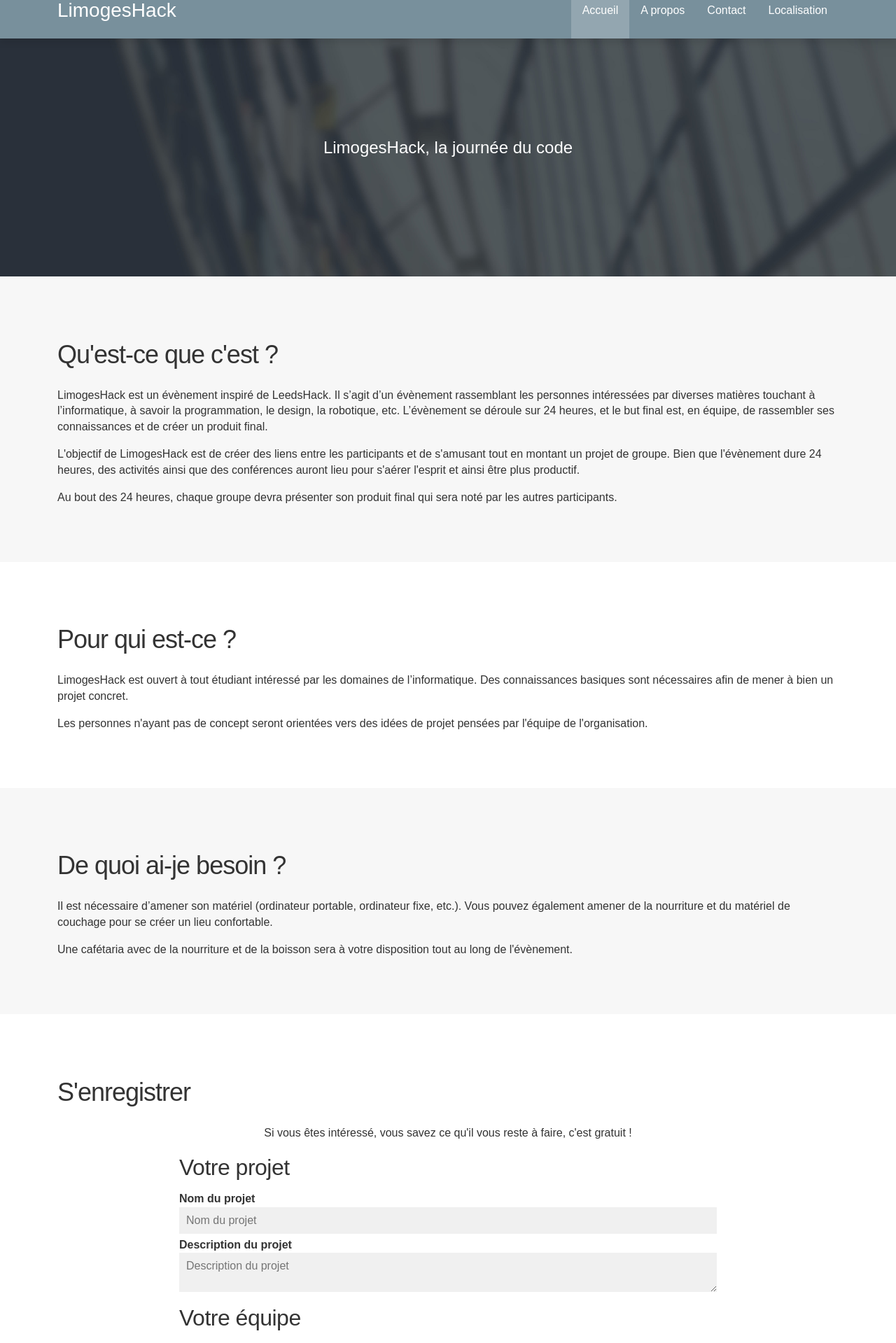
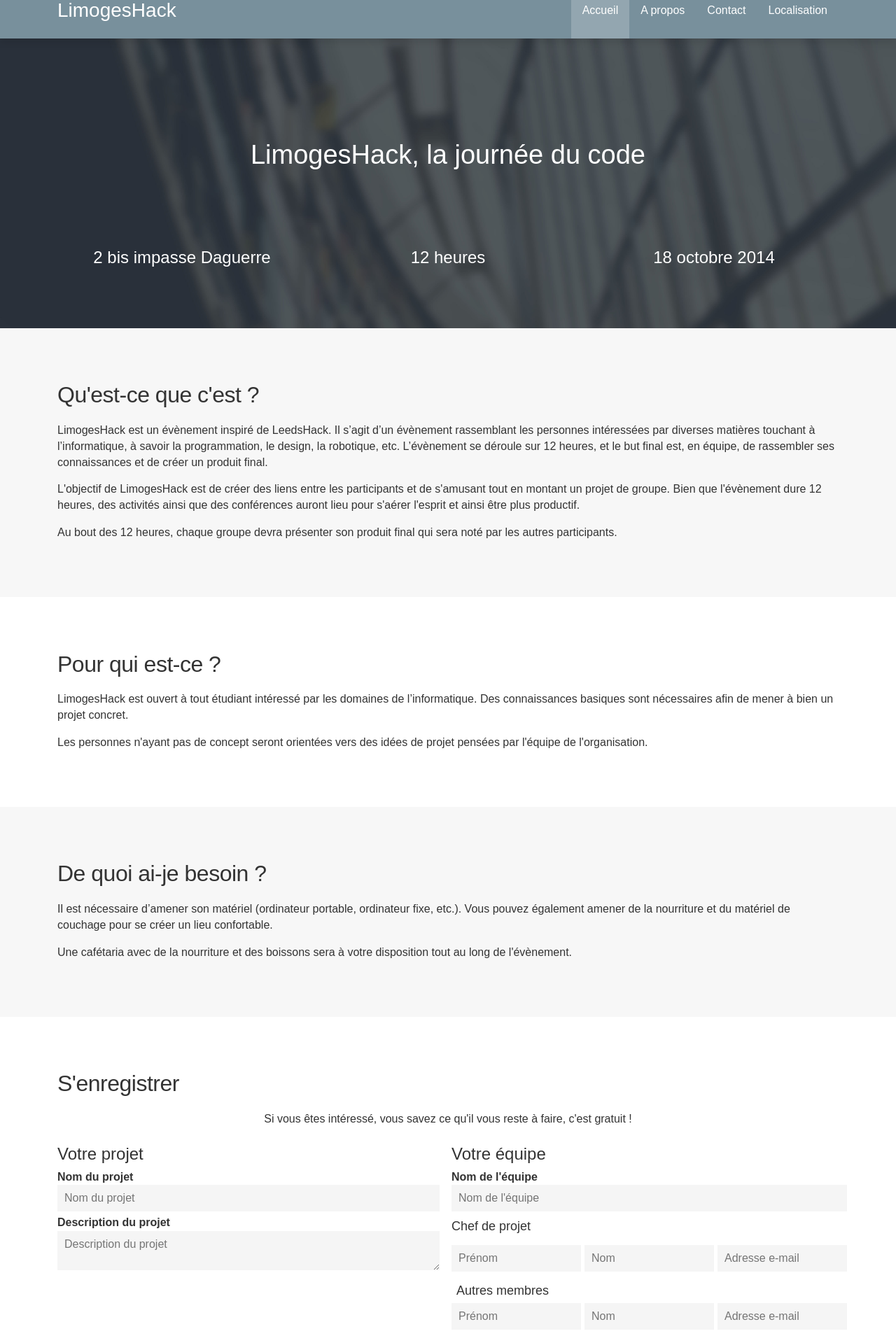
Before and after one commit to simoncourtin/LimogesHack, a PHP site: page / in a window 1280 px wide. Shown: the part 25-1944 px from the top of the page at 70% size. Run offline with PHP 8.4, Linux system fonts and the light colour scheme; some libraries are stand-ins or nearby versions.

Commit message:
Ajout des informations définitives de l'évènement

```diff
--- a/css/style.css
+++ b/css/style.css
@@ -139,7 +139,6 @@ h4 {
 h1 {
     margin: 0.6em 0;
     font-size: 36px;
-    letter-spacing: -1px;
 }
 
 h2 {
@@ -446,6 +445,15 @@ a.button.grey,
     padding-left: 12px;
 }
 
+.no-gutter [class*="col-"]{
+    padding-right: 0;
+    padding-left: 5px;
+}
+
+.col-1 {
+    width: 100%;
+}
+
 .col-2 {
     width: 50%;
 }
@@ -464,10 +472,15 @@ a.button.grey,
 
 /* Columns for small screens */
 
-@media all and (max-width:640px) {
+@media all and (max-width:768px) {
     .col-2 {
         clear: both;
         width: 100%;
+    }
+
+    .no-gutter [class*="col-"]{
+        padding-right: 12px;
+        padding-left: 12px;
     }
 }
 
@@ -504,7 +517,7 @@ a.button.grey,
 form {
     width: 100%;
     margin: 0 auto;
-    max-width: 768px;
+    /* max-width: 768px; */
     text-align: center;
 }
 
@@ -578,13 +591,13 @@ select {
     padding: 10px;
     border: none;
     outline: none;
-    background-color: #f0f0f0;
+    background-color: #f5f5f5;
 }
 
 input[type="text"]:focus,
 input[type="email"]:focus,
 textarea:focus {
-    background-color: #e7e7e7;
+    background-color: #eee;
 }
 
 button[type="submit"],
@@ -766,9 +779,18 @@ table {
 }
 
 .content-feature {
+    min-height: 360px;
+    line-height: 264px;
     background-color: #90a4ae;
     background-image: url(../img/feature.jpg);
     background-size: cover;
+}
+
+.v-center {
+    display: inline-block;
+    line-height: normal;
+    width: 100%;
+    vertical-align: middle;
 }
 
 .container {
@@ -1136,8 +1158,3 @@ textareaa {
 .h-500 {
     min-height: 500px;
 }
-
-.h-200 {
-    min-height: 200px;
-    line-height: 200px;
-}
--- a/includes/ajouterEquipe.inc.php
+++ b/includes/ajouterEquipe.inc.php
@@ -1,10 +1,11 @@
 <?php
 session_start();
 $_SESSION['erreurInscription']=0;
+
 //test si les champs concernant le projet et le nom de l'équipe ont bienété remplis
-if(!isset($_POST['titre']) and !isset($_POST['projet'])and !isset($_POST['equipe']))
+if(!isset($_POST['titre']) AND !isset($_POST['projet']) AND !isset($_POST['equipe']))
 {
-	header('location:index.php');
+	header('location: home');
 }
 
 //connexion base de données
--- a/includes/footer.inc.php
+++ b/includes/footer.inc.php
@@ -7,7 +7,7 @@
                                 &copy; 2014 - LimogesHack
                             </p>
                             <p>
-                                2 Impasse Daguerre<br>
+                                2 bis Impasse Daguerre<br>
                                 87100 Limoges<br>
                                 France
                             </p>
--- a/index.php
+++ b/index.php
@@ -23,59 +23,72 @@
                     </nav>
                 </div>
             </header>
-            <div class="content content-feature text-white bg-fixed">
+            <div class="content content-feature text-white bg-fixed fadeIn">
                 <div class="container">
                     <section>
-                        <p class="lead text-center h-200">
+                        <h1 class="huge text-center v-center">
                             LimogesHack, la journée du code
-                        </p>
+                        </h1>
+                        <div class="row text-center lead">
+                            <div class="col-3">2 bis impasse Daguerre</div>
+                            <div class="col-3">12 heures</div>
+                            <div class="col-3">18 octobre 2014</div>
+                        </div>
                     </section>
                 </div>
             </div>
             <div class="content">
-                <div class="container">
+                <div class="container fadeIn">
                     <section id="section1">
-                        <h1>Qu'est-ce que c'est ?</h1>
-                        <p>LimogesHack est un évènement inspiré de LeedsHack. Il s’agit d’un évènement rassemblant les personnes intéressées par diverses matières touchant à l’informatique, à savoir la programmation, le design, la robotique, etc. L’évènement se déroule sur 24 heures, et le but final est, en équipe, de rassembler ses connaissances et de créer un produit final.</p>
-                        <p>L'objectif de LimogesHack est de créer des liens entre les participants et de s'amusant tout en montant un projet de groupe. Bien que l'évènement dure 24 heures, des activités ainsi que des conférences auront lieu pour s'aérer l'esprit et ainsi être plus productif.</p>
-                        <p>Au bout des 24 heures, chaque groupe devra présenter son produit final qui sera noté par les autres participants.</p>
+                        <h2>Qu'est-ce que c'est ?</h2>
+                        <p>LimogesHack est un évènement inspiré de LeedsHack. Il s’agit d’un évènement rassemblant les personnes intéressées par diverses matières touchant à l’informatique, à savoir la programmation, le design, la robotique, etc. L’évènement se déroule sur 12 heures, et le but final est, en équipe, de rassembler ses connaissances et de créer un produit final.</p>
+                        <p>L'objectif de LimogesHack est de créer des liens entre les participants et de s'amusant tout en montant un projet de groupe. Bien que l'évènement dure 12 heures, des activités ainsi que des conférences auront lieu pour s'aérer l'esprit et ainsi être plus productif.</p>
+                        <p>Au bout des 12 heures, chaque groupe devra présenter son produit final qui sera noté par les autres participants.</p>
                     </section>
                 </div>
             </div>
             <div class="content">
-                <div class="container">
+                <div class="container fadeIn">
                     <section id="section2">
-                        <h1>Pour qui est-ce ?</h1>
+                        <h2>Pour qui est-ce ?</h2>
                         <p>LimogesHack est ouvert à tout étudiant intéressé par les domaines de l’informatique. Des connaissances basiques sont nécessaires afin de mener à bien un projet concret.</p>
                         <p>Les personnes n'ayant pas de concept seront orientées vers des idées de projet pensées par l'équipe de l'organisation.</p>
                     </section>
                 </div>
             </div>
             <div class="content">
-                <div class="container">
+                <div class="container fadeIn">
                     <section id="section3">
-                        <h1>De quoi ai-je besoin ?</h1>
+                        <h2>De quoi ai-je besoin ?</h2>
                         <p>Il est nécessaire d’amener son matériel (ordinateur portable, ordinateur fixe, etc.). Vous pouvez également amener de la nourriture et du matériel de couchage pour se créer un lieu confortable.</p>
-                        <p>Une cafétaria avec de la nourriture et de la boisson sera à votre disposition tout au long de l'évènement.</p>
+                        <p>Une cafétaria avec de la nourriture et des boissons sera à votre disposition tout au long de l'évènement.</p>
                     </section>
                 </div>
             </div>
             <div class="content">
-                <div class="container">
+                <div class="container fadeIn">
                     <section id="section4">
-                        <h1>S'enregistrer</h1>
+                        <h2>S'enregistrer</h2>
                         <p class="text-center">Si vous êtes intéressé, vous savez ce qu'il vous reste à faire, c'est gratuit !</p>
                         <form action="register" method="post" id="registerForm">
-                            <h2>Votre projet</h2>
+                            <div class="row">
+                                <div class="col-2">
+                                    <h3>Votre projet</h3>
                                     <label for="titre">Nom du projet</label>
                                     <input type="text" name="titre" id="titre" placeholder="Nom du projet">
                                     <label for="projet">Description du projet</label>
                                     <textarea name="projet" id="projet" placeholder="Description du projet"></textarea>
+                                </div>
 
-                            <h2>Votre équipe</h2>
-                            <h3>Nom de l'équipe</h3>
+                                <div class="col-2 no-gutter">
+                                    <div class="row">
+                                        <div class="col-1">
+                                            <h3>Votre équipe</h3>
+                                            <label for="equipe">Nom de l'équipe</label>
                                             <input type="text" name="equipe" id="equipe" placeholder="Nom de l'équipe">
-                            <h3>Chef de projet</h3>
+                                            <h4>Chef de projet</h4>
+                                        </div>
+                                    </div>
                                     <div class="row">
                                         <div class="col-3">
                                             <input type="text" name="prenom0" id="prenom0" placeholder="Prénom">
@@ -87,7 +100,7 @@
                                             <input type="email" name="mail0" id="mail0" placeholder="Adresse e-mail">
                                         </div>
                                     </div>
-                            <h3>Autres membres</h3>
+                                    <h4>Autres membres</h4>
                                     <div id="userPanel">
                                         <div class="row" id="user-1">
                                             <div class="col-3">
@@ -98,6 +111,8 @@
                                             </div>
                                             <div class="col-3">
                                                 <input type="email" name="mail1" id="mail1" placeholder="Adresse e-mail">
+                                            </div>
+                                        </div>
                                     </div>
                                 </div>
                             </div>
```
Also changed, not shown: register.php (+10 -2 lines), img/geature_.jpg (deleted). Lines whose indentation alone changed are shown as unchanged.
